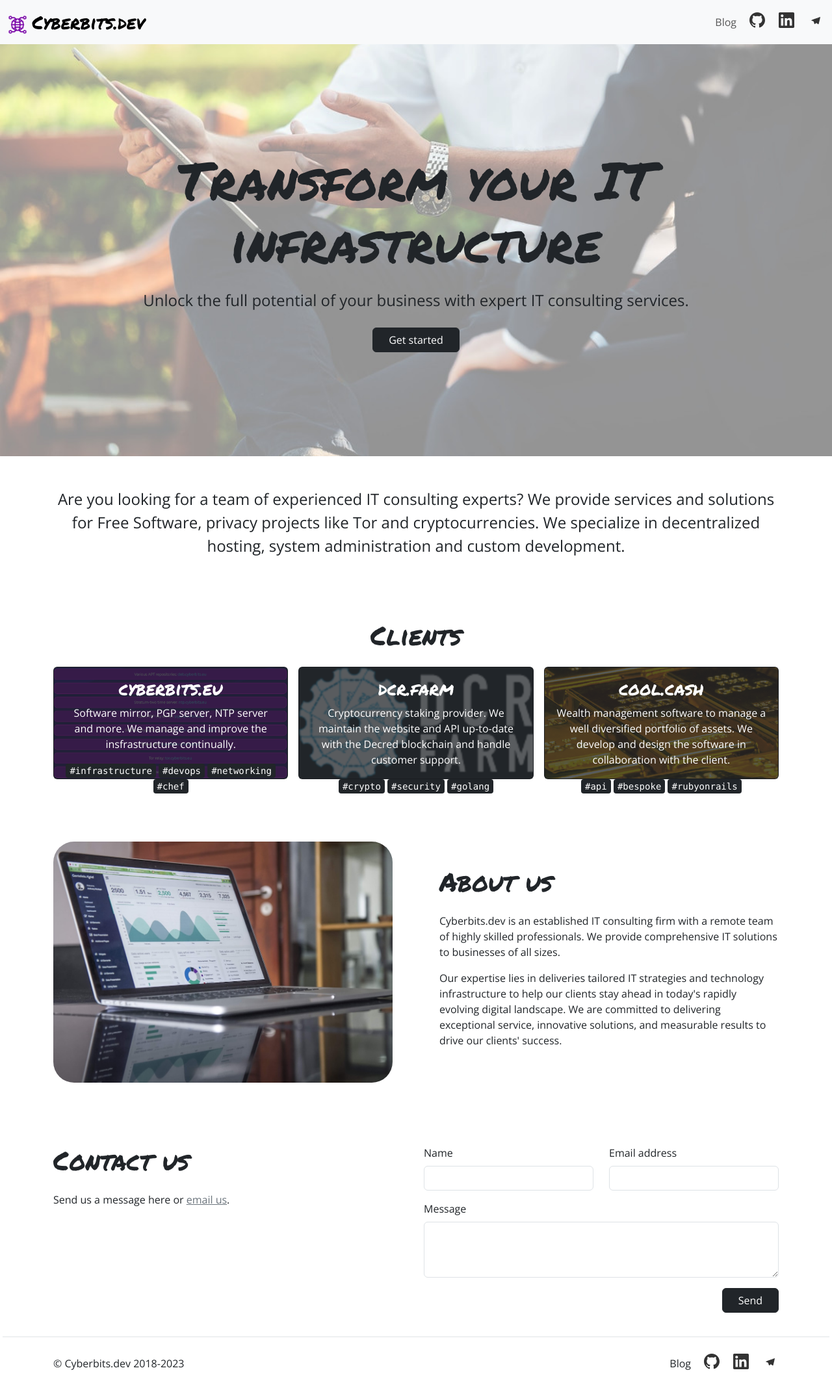
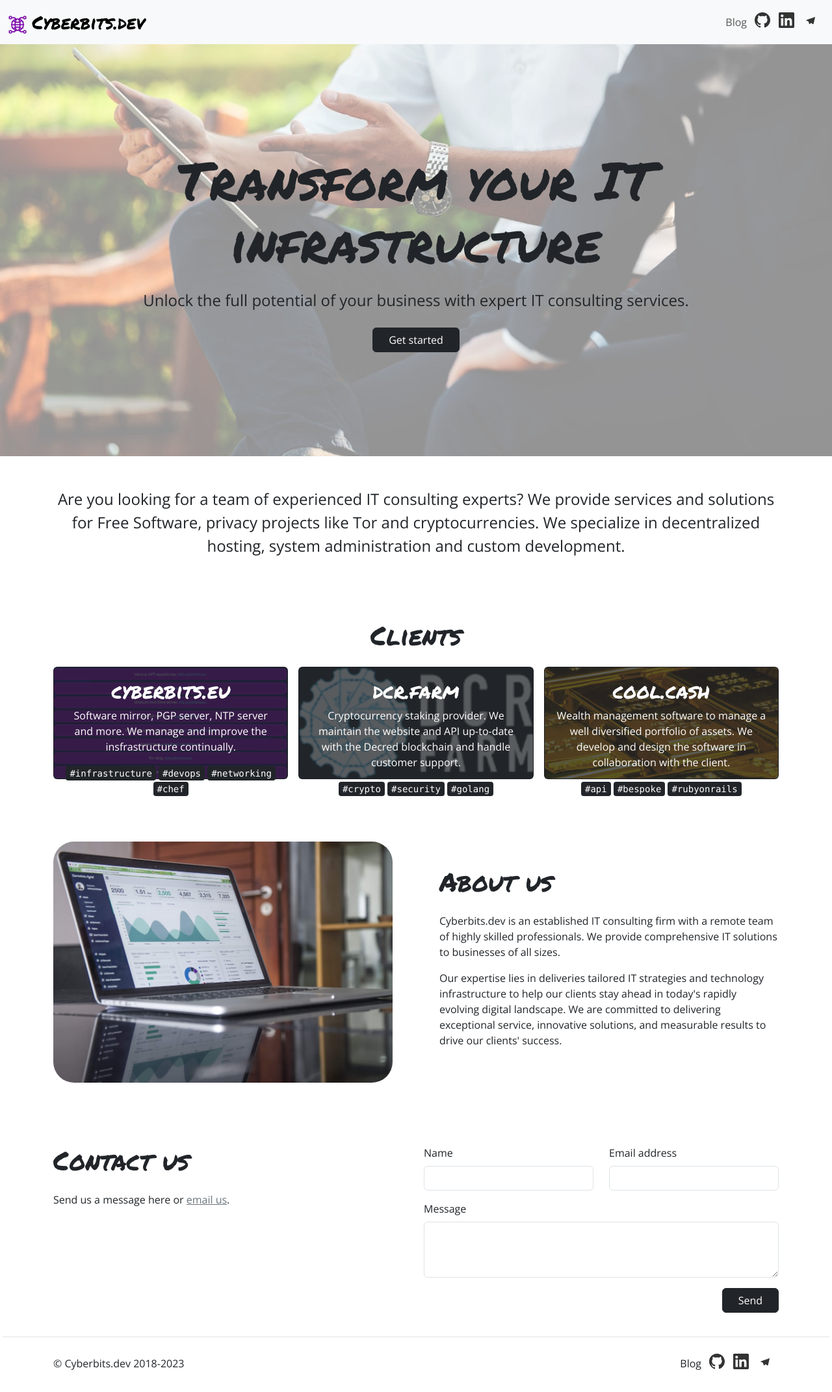
Before and after one commit to cyberbits-dev/cyberbits-dev.github.io, a Jekyll site: the page built from index.markdown, in a window 1280 px wide. Shown: the whole page at 65% size. Built offline with Jekyll 4.4.1, drawn with Linux system fonts in a browser that asks for light colours.

Commit message:
Fix some issues with pagespeed.web.dev

```diff
--- a/_includes/header.html
+++ b/_includes/header.html
@@ -1,7 +1,7 @@
 <nav class="navbar bg-body-tertiary">
   <div class="container-fluid">
     <a class="navbar-brand" href="/">
-      <img src="/assets/logo.png" alt="Logo" width="30" class="d-inline-block align-text-top">
+      <img src="/assets/logo.png" alt="Logo" width="30" height="30" class="d-inline-block align-text-top">
       <span class="fs-3">{{ site.title | escape }}</span>
     </a>
 
--- a/_includes/social.html
+++ b/_includes/social.html
@@ -1,15 +1,15 @@
 <ul class="navbar-nav d-flex flex-row justify-content-end">
   <li class="nav-item">
-    <a class="nav-link" href="/posts/">Blog</a>
+    <a class="nav-link px-2 d-none d-sm-block" href="/posts/">Blog</a>
   </li>
 
-  {%- if site.facebook_username -%}<li class="nav-item ms-2 ms-sm-4"><a class="nav-link" href="https://www.facebook.com/{{ site.facebook_username| cgi_escape | escape }}"><svg class="svg-icon"><use xlink:href="{{ '/assets/social-icons.svg#facebook' | relative_url }}"></use></svg></a></li>{%- endif -%}
-  {%- if site.flickr_username -%}<li class="nav-item ms-2 ms-sm-4"><a class="nav-link" href="https://www.flickr.com/photos/{{ site.flickr_username| cgi_escape | escape }}"><svg class="svg-icon"><use xlink:href="{{ '/assets/social-icons.svg#flickr' | relative_url }}"></use></svg></a></li>{%- endif -%}
-  {%- if site.github_username -%}<li class="nav-item ms-2 ms-sm-4"><a class="nav-link" href="https://github.com/{{ site.github_username| cgi_escape | escape }}"><svg class="svg-icon"><use xlink:href="{{ '/assets/social-icons.svg#github' | relative_url }}"></use></svg></a></li>{%- endif -%}
-  {%- if site.instagram_username -%}<li class="nav-item ms-2 ms-sm-4"><a class="nav-link" href="https://instagram.com/{{ site.instagram_username| cgi_escape | escape }}"><svg class="svg-icon"><use xlink:href="{{ '/assets/social-icons.svg#instagram' | relative_url }}"></use></svg></a></li>{%- endif -%}
-  {%- if site.linkedin_username -%}<li class="nav-item ms-2 ms-sm-4"><a class="nav-link" href="https://www.linkedin.com/{{ site.linkedin_username| escape }}"><svg class="svg-icon"><use xlink:href="{{ '/assets/social-icons.svg#linkedin' | relative_url }}"></use></svg></a></li>{%- endif -%}
-  {%- if site.telegram_username -%}<li class="nav-item ms-2 ms-sm-4"><a class="nav-link" href="https://t.me/{{ site.telegram_username| cgi_escape | escape }}"><svg class="svg-icon"><use xlink:href="{{ '/assets/social-icons.svg#telegram' | relative_url }}"></use></svg></a></li>{%- endif -%}
-  {%- for mst in site.mastodon -%}{%- if mst.username and mst.instance -%}<li class="nav-item ms-2 ms-sm-4"><a class="nav-link" href="https://{{ mst.instance| cgi_escape | escape}}/@{{mst.username}}"><svg class="svg-icon"><use xlink:href="{{ '/assets/social-icons.svg#mastodon' | relative_url }}"></use></svg></a></li>{%- endif -%}{%- endfor -%}
-  {%- if site.twitter_username -%}<li class="nav-item ms-2 ms-sm-4"><a class="nav-link" href="https://www.twitter.com/{{ site.twitter_username| cgi_escape | escape }}"><svg class="svg-icon"><use xlink:href="{{ '/assets/social-icons.svg#twitter' | relative_url }}"></use></svg></a></li>{%- endif -%}
-  {%- if site.youtube_username -%}<li class="nav-item ms-2 ms-sm-4"><a class="nav-link" href="https://youtube.com/{{ site.youtube_username| cgi_escape | escape }}"><svg class="svg-icon"><use xlink:href="{{ '/assets/social-icons.svg#youtube' | relative_url }}"></use></svg></a></li>{%- endif -%}
+  {%- if site.facebook_username -%}<li class="nav-item"><a class="nav-link px-2" href="https://www.facebook.com/{{ site.facebook_username| cgi_escape | escape }}" target="_blank"><svg class="svg-icon"><use xlink:href="{{ '/assets/social-icons.svg#facebook' | relative_url }}"></use></svg></a></li>{%- endif -%}
+  {%- if site.flickr_username -%}<li class="nav-item"><a class="nav-link px-2" href="https://www.flickr.com/photos/{{ site.flickr_username| cgi_escape | escape }}" target="_blank"><svg class="svg-icon"><use xlink:href="{{ '/assets/social-icons.svg#flickr' | relative_url }}"></use></svg></a></li>{%- endif -%}
+  {%- if site.github_username -%}<li class="nav-item"><a title="GitHub" class="nav-link px-2" href="https://github.com/{{ site.github_username| cgi_escape | escape }}" target="_blank"><svg class="svg-icon"><use xlink:href="{{ '/assets/social-icons.svg#github' | relative_url }}"></use></svg></a></li>{%- endif -%}
+  {%- if site.instagram_username -%}<li class="nav-item"><a class="nav-link px-2" href="https://instagram.com/{{ site.instagram_username| cgi_escape | escape }}" target="_blank"><svg class="svg-icon"><use xlink:href="{{ '/assets/social-icons.svg#instagram' | relative_url }}"></use></svg></a></li>{%- endif -%}
+  {%- if site.linkedin_username -%}<li class="nav-item"><a title="LinkedIn" class="nav-link px-2" href="https://www.linkedin.com/{{ site.linkedin_username| escape }}" target="_blank"><svg class="svg-icon"><use xlink:href="{{ '/assets/social-icons.svg#linkedin' | relative_url }}"></use></svg></a></li>{%- endif -%}
+  {%- if site.telegram_username -%}<li class="nav-item"><a title="Telegram" class="nav-link px-2" href="https://t.me/{{ site.telegram_username| cgi_escape | escape }}" target="_blank"><svg class="svg-icon"><use xlink:href="{{ '/assets/social-icons.svg#telegram' | relative_url }}"></use></svg></a></li>{%- endif -%}
+  {%- for mst in site.mastodon -%}{%- if mst.username and mst.instance -%}<li class="nav-item"><a class="nav-link px-2" href="https://{{ mst.instance| cgi_escape | escape}}/@{{mst.username}}" target="_blank"><svg class="svg-icon"><use xlink:href="{{ '/assets/social-icons.svg#mastodon' | relative_url }}"></use></svg></a></li>{%- endif -%}{%- endfor -%}
+  {%- if site.twitter_username -%}<li class="nav-item"><a class="nav-link px-2" href="https://www.twitter.com/{{ site.twitter_username| cgi_escape | escape }}" target="_blank"><svg class="svg-icon"><use xlink:href="{{ '/assets/social-icons.svg#twitter' | relative_url }}"></use></svg></a></li>{%- endif -%}
+  {%- if site.youtube_username -%}<li class="nav-item"><a class="nav-link px-2" href="https://youtube.com/{{ site.youtube_username| cgi_escape | escape }}" target="_blank"><svg class="svg-icon"><use xlink:href="{{ '/assets/social-icons.svg#youtube' | relative_url }}"></use></svg></a></li>{%- endif -%}
 </ul>
--- a/_sass/custom.scss
+++ b/_sass/custom.scss
@@ -25,6 +25,11 @@ h1, h2, h3, h4, h5, h6 {
   opacity: 0.25;
 }
 
+.card-text { font-size: 0.75rem; }
+@media (min-width: 576px) {
+  .card-text { font-size: inherit; }
+}
+
 #banner {
   background-image: url("/assets/banner.jpg");
   background-position: center center;
--- a/categories.html
+++ b/categories.html
@@ -1,6 +1,6 @@
 ---
 layout: blog
-permalink: /posts/categories
+permalink: /posts/categories/
 ---
 
 <h2>Categories</h2>
--- a/index.markdown
+++ b/index.markdown
@@ -36,7 +36,7 @@ layout: default
                 <div class="card text-bg-dark">
                   <img src="/assets/clients/cyberbits-eu.png" class="card-img" alt="cyberbits.eu">
                   <div class="card-img-overlay">
-                    <h3 class="card-title">cyberbits.eu</h3>
+                    <h2 class="card-title">cyberbits.eu</h2>
                     <p class="card-text">Software mirror, PGP server, NTP server and more. We manage and improve the insfrastructure continually.</p>
                     <p class="card-text">
                       <kbd>#infrastructure</kbd>
@@ -53,7 +53,7 @@ layout: default
                 <div class="card text-bg-dark">
                   <img src="/assets/clients/dcr-farm.png" class="card-img" alt="dcr.farm">
                   <div class="card-img-overlay">
-                    <h3 class="card-title">dcr.farm</h3>
+                    <h2 class="card-title">dcr.farm</h2>
                     <p class="card-text">Cryptocurrency staking provider. We maintain the website and API up-to-date with the Decred blockchain and handle customer support.</p>
                     <p class="card-text">
                       <kbd>#crypto</kbd>
@@ -69,7 +69,7 @@ layout: default
                 <div class="card text-bg-dark">
                   <img src="/assets/clients/cool-cash.png" class="card-img" alt="cool.cash">
                   <div class="card-img-overlay">
-                    <h3 class="card-title">cool.cash</h3>
+                    <h2 class="card-title">cool.cash</h2>
                     <p class="card-text">Wealth management software to manage a well diversified portfolio of assets. We develop and design the software in collaboration with the client.</p>
                     <p class="card-text">
                       <kbd>#api</kbd>
--- a/posts.html
+++ b/posts.html
@@ -1,5 +1,6 @@
 ---
 layout: blog
+permalink: /posts/
 ---
 
 <div class="list-group">
```
